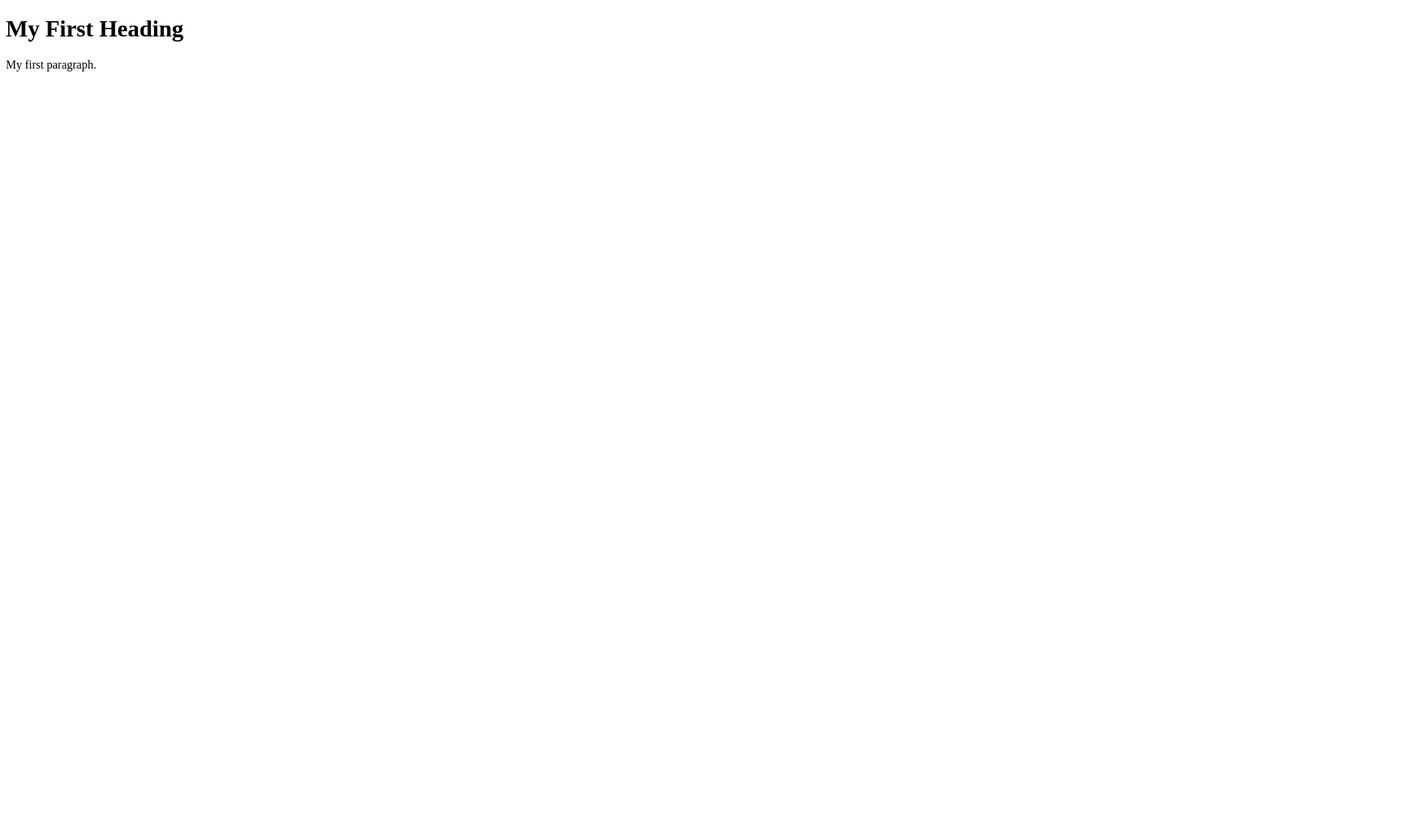
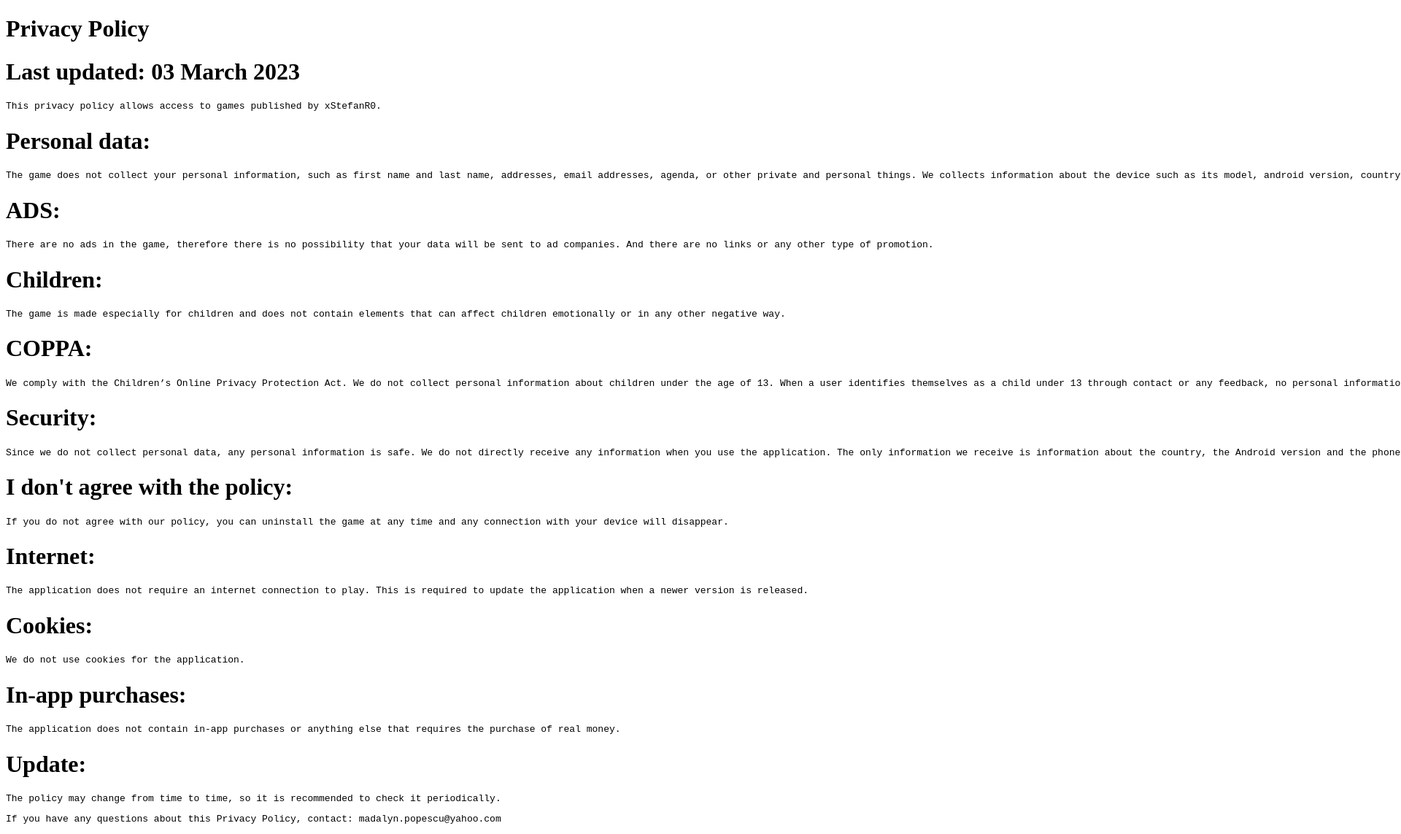
Before and after one commit to xStefanR0/xstefanr0.github.io, a plain HTML site: page index.html in a window 1280 px wide. Shown: the top 1143 px of the page at 73% size, 1920 px wide, since content can reach past the window. Before the commit the page ends 800 px from the top, so only its background shows below. Drawn offline with Linux system fonts and the light colour scheme.

Commit message:
Update index.html

```diff
--- a/index.html
+++ b/index.html
@@ -2,8 +2,41 @@
 <html>
 <body>
 
-<h1>My First Heading</h1>
-<p>My first paragraph.</p>
+<h1>Privacy Policy</h1>
+<h1>Last updated: 03 March 2023</h1>
+<pre>This privacy policy allows access to games published by xStefanR0.</pre>
+
+<h1>Personal data:</h1>
+<pre>The game does not collect your personal information, such as first name and last name, addresses, email addresses, agenda, or other private and personal things. We collects information about the device such as its model, android version, country name, etc.. The game has access to your storage to be able to save and return to the same place without losing anything. He does not have access to photos or other personal elements, but only to his save location (xStefanR0.SunetFarm).</pre>
+
+<h1>ADS:</h1>
+<pre>There are no ads in the game, therefore there is no possibility that your data will be sent to ad companies. And there are no links or any other type of promotion.</pre>
+
+<h1>Children:</h1>
+<pre>The game is made especially for children and does not contain elements that can affect children emotionally or in any other negative way.</pre>
+
+<h1>COPPA:</h1>
+<pre>We comply with the Children’s Online Privacy Protection Act. We do not collect personal information about children under the age of 13. When a user identifies themselves as a child under 13 through contact or any feedback, no personal information of a user will be collected.</pre>
+
+<h1>Security:</h1>
+<pre>Since we do not collect personal data, any personal information is safe. We do not directly receive any information when you use the application. The only information we receive is information about the country, the Android version and the phone brand used, which are made available to us by Google Play and which are also anonymous. Other information received can be your reviews, which are always public. The application information is collected in a file in xStefanR0.SunsetFarm that can only exist on your device and has no connection with any storage on the Internet.</pre>
+
+<h1>I don't agree with the policy:</h1>
+<pre>If you do not agree with our policy, you can uninstall the game at any time and any connection with your device will disappear.</pre>
+
+<h1>Internet:</h1>
+<pre>The application does not require an internet connection to play. This is required to update the application when a newer version is released.</pre>
+
+<h1>Cookies:</h1>
+<pre>We do not use cookies for the application.</pre>
+
+<h1>In-app purchases:</h1>
+<pre>The application does not contain in-app purchases or anything else that requires the purchase of real money.</pre>
+
+<h1>Update:</h1>
+<pre>The policy may change from time to time, so it is recommended to check it periodically.</pre>
+
+<pre>If you have any questions about this Privacy Policy, contact: madalyn.popescu@yahoo.com</pre>
 
 </body>
 </html>
```
